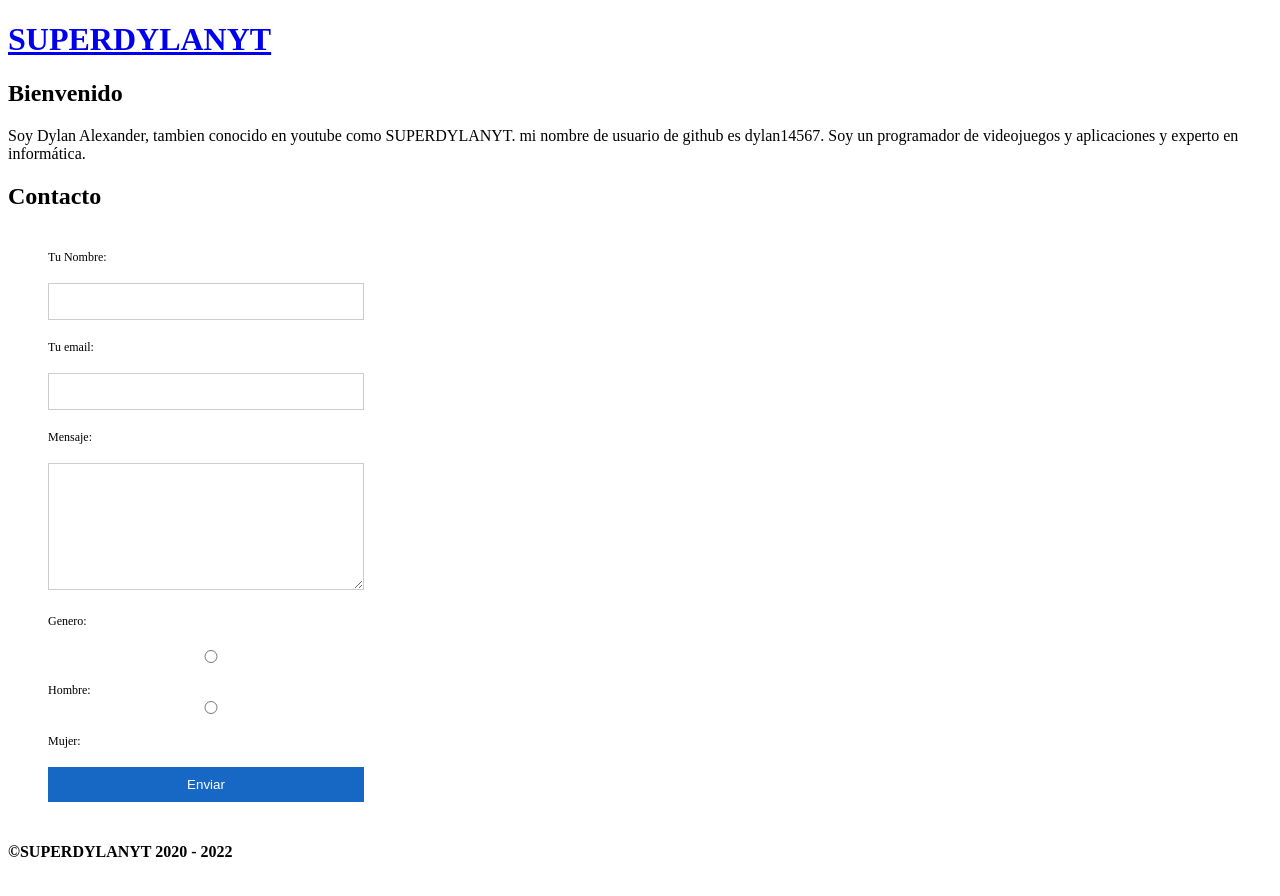
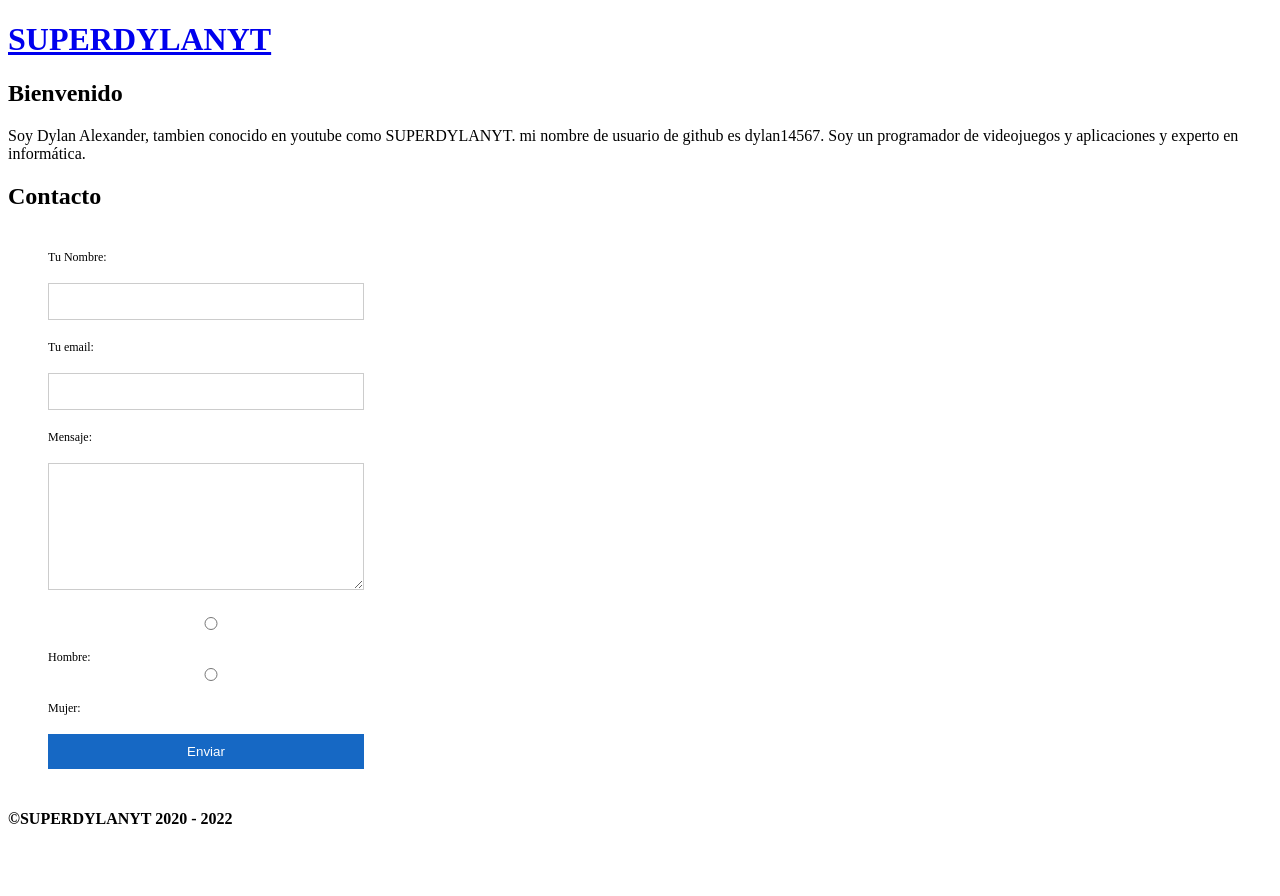
Before and after one commit to dylanmeca/dylanmeca.github.io, a Jekyll site: the page built from contacto.md, in a window 1280 px wide. Shown: the top 896 px of the page. Built offline with Jekyll 4.4.1, drawn with Linux system fonts in a browser that asks for light colours; comment, search, counter and statistics services are not loaded.

Commit message:
Update contacto.md

```diff
--- a/contacto.md
+++ b/contacto.md
@@ -22,9 +22,8 @@
     <span id="message_validation" class="error_message"></span>
   </div>
   <div class="row">
-    <label class="required">Genero:</label><br />
-    <input id="hombre" type="radio" name="genero"><label for="hombre">Hombre: </label>
-    <input id="mujer" type="radio" name="genero"><label for="mujer">Mujer: </label>
+    <input id="hombre" type="radio" name="genero"><label class="required" for="hombre">Hombre: </label>
+    <input id="mujer" type="radio" name="genero"><label class="required" for="mujer">Mujer: </label>
     <span id="message_validation" class="error_message"></span>
   </div>
 
```
